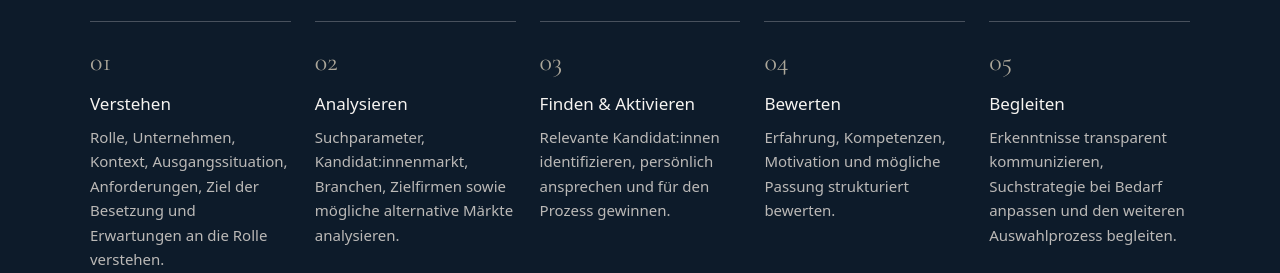
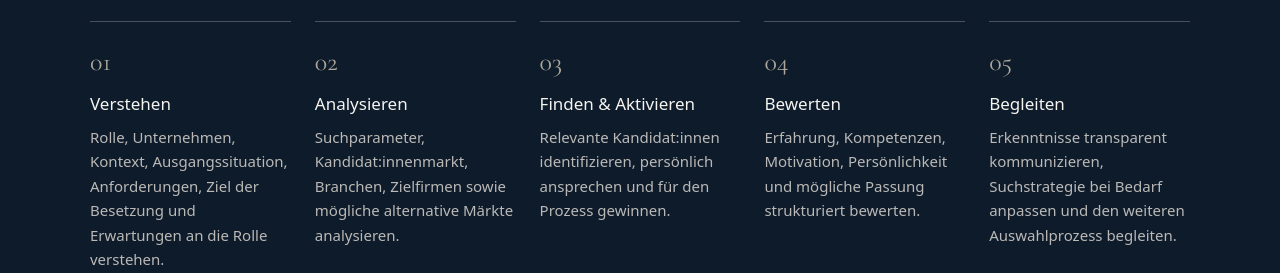
Before and after one commit to nataliasaslawski/Website, a Next.js app: page / in a window 1280 px wide. Shown: the part 2740-3013 px from the top of the page. Built offline with nearby package versions, Linux system fonts and the light colour scheme.

Commit message:
Add "Persönlichkeit" to step 04 description in Vorgehensweise
Co-Authored-By: Claude Sonnet 5 <noreply@anthropic.com>

```diff
--- a/src/components/home/Method.tsx
+++ b/src/components/home/Method.tsx
@@ -20,7 +20,7 @@ const steps = [
   {
     n: "04",
     title: "Bewerten",
-    text: "Erfahrung, Kompetenzen, Motivation und mögliche Passung strukturiert bewerten.",
+    text: "Erfahrung, Kompetenzen, Motivation, Persönlichkeit und mögliche Passung strukturiert bewerten.",
   },
   {
     n: "05",
```
